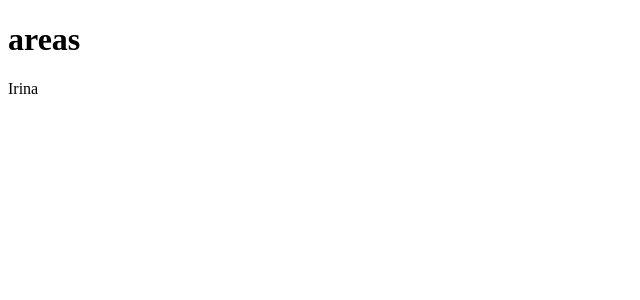
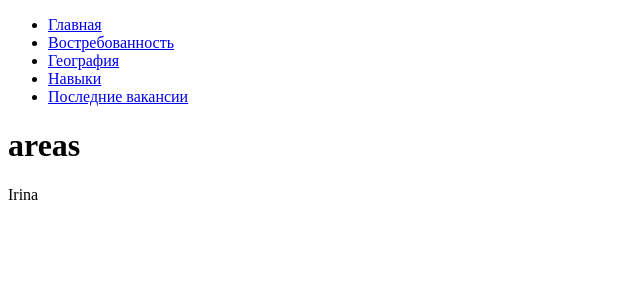
Before and after one commit to ronzhinairina/1CDeveloper, a Django app: page /areas/ in a window 1280 px wide. Shown: the top 300 px of the page, without its empty margins (0-640 px from the left). Run offline with Django 4.2, Linux system fonts and the light colour scheme.

Commit message:
Создание навигации по страницам

```diff
--- a/dev1C/templates/dev1C/base.html
+++ b/dev1C/templates/dev1C/base.html
@@ -6,7 +6,15 @@
 </head>
 <body>
 <header>
-
+<nav>
+    <ul class="nav-list">
+        <li class="nav-item"><a href="{% url 'home' %}">Главная</a></li>
+        <li class="nav-item"><a href="{% url 'demand' %}">Востребованность</a></li>
+        <li class="nav-item"><a href="{% url 'areas' %}">География</a></li>
+        <li class="nav-item"><a href="{% url 'skills' %}">Навыки</a></li>
+        <li class="nav-item"><a href="{% url 'vacancies' %}">Последние вакансии</a></li>
+    </ul>
+</nav>
 </header>
 <main>
 {% block main %}
```
